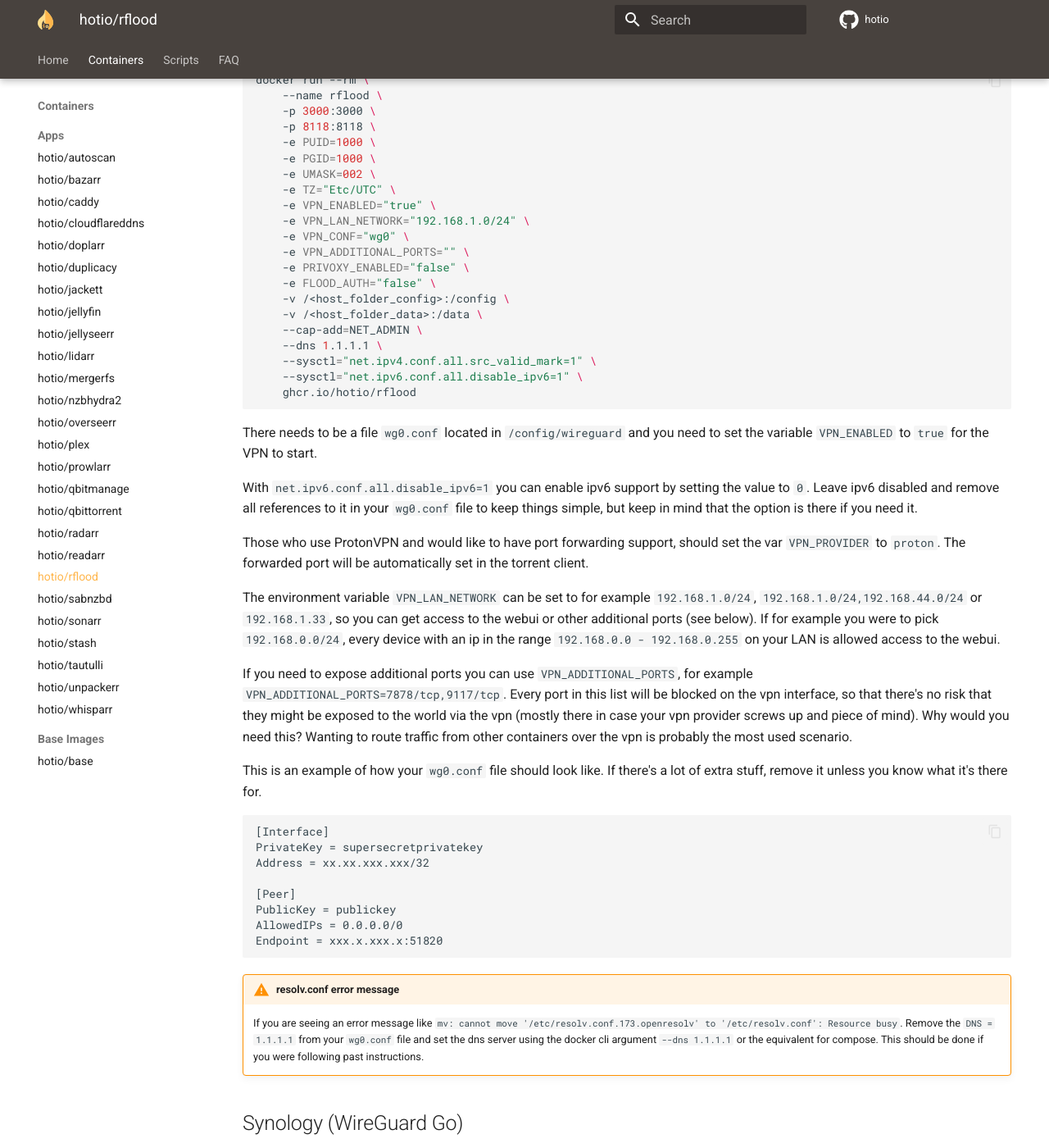
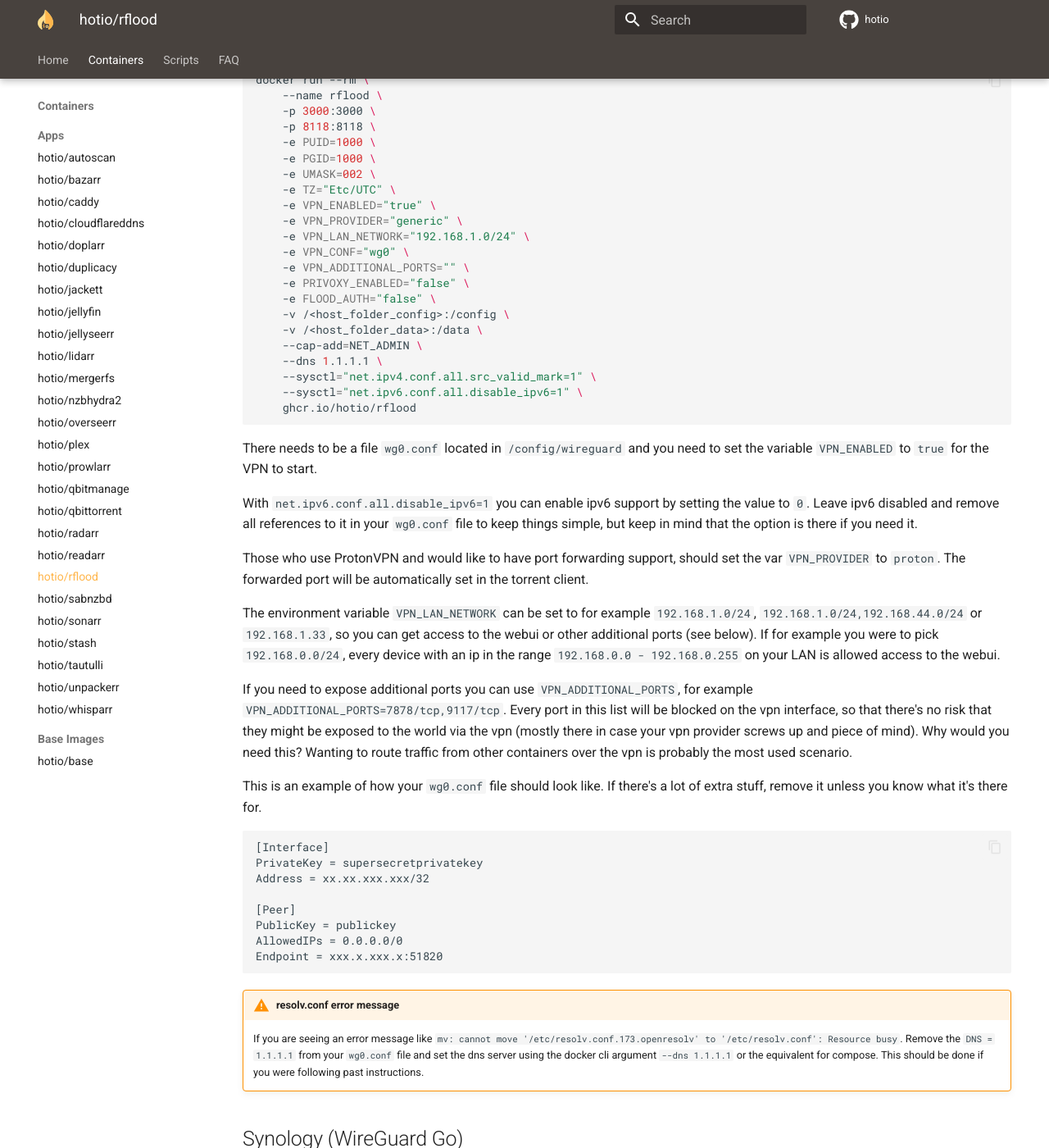
Before and after one commit to hotio/website, an MkDocs documentation site: the page built from docs/containers/rflood.md, in a window 1280 px wide and 1400 px high, scrolled down 1243 px. Shown: the whole window at 82% size. Built offline with MkDocs 1.6.1 and Material for MkDocs 9.7.7, drawn with Linux system fonts in a browser that asks for light colours; some of the changed text lies outside the part shown.

Commit message:
update rflood vpn docs

```diff
--- a/docs/containers/rflood.md
+++ b/docs/containers/rflood.md
@@ -69,6 +69,7 @@
         -e UMASK=002 \
         -e TZ="Etc/UTC" \
         -e VPN_ENABLED="true" \
+        -e VPN_PROVIDER="generic" \
         -e VPN_LAN_NETWORK="192.168.1.0/24" \
         -e VPN_CONF="wg0" \
         -e VPN_ADDITIONAL_PORTS="" \
@@ -101,6 +102,7 @@
           - UMASK=002
           - TZ=Etc/UTC
           - VPN_ENABLED=true
+          - VPN_PROVIDER=generic
           - VPN_LAN_NETWORK=192.168.1.0/24
           - VPN_CONF=wg0
           - VPN_ADDITIONAL_PORTS
@@ -134,6 +136,7 @@
         -e UMASK=002 \
         -e TZ="Etc/UTC" \
         -e VPN_ENABLED="true" \
+        -e VPN_PROVIDER="generic" \
         -e VPN_LAN_NETWORK="192.168.1.0/24" \
         -e VPN_CONF="wg0" \
         -e VPN_ADDITIONAL_PORTS="" \
@@ -167,6 +170,7 @@
           - UMASK=002
           - TZ=Etc/UTC
           - VPN_ENABLED=true
+          - VPN_PROVIDER=generic
           - VPN_LAN_NETWORK=192.168.1.0/24
           - VPN_CONF=wg0
           - VPN_ADDITIONAL_PORTS
```
